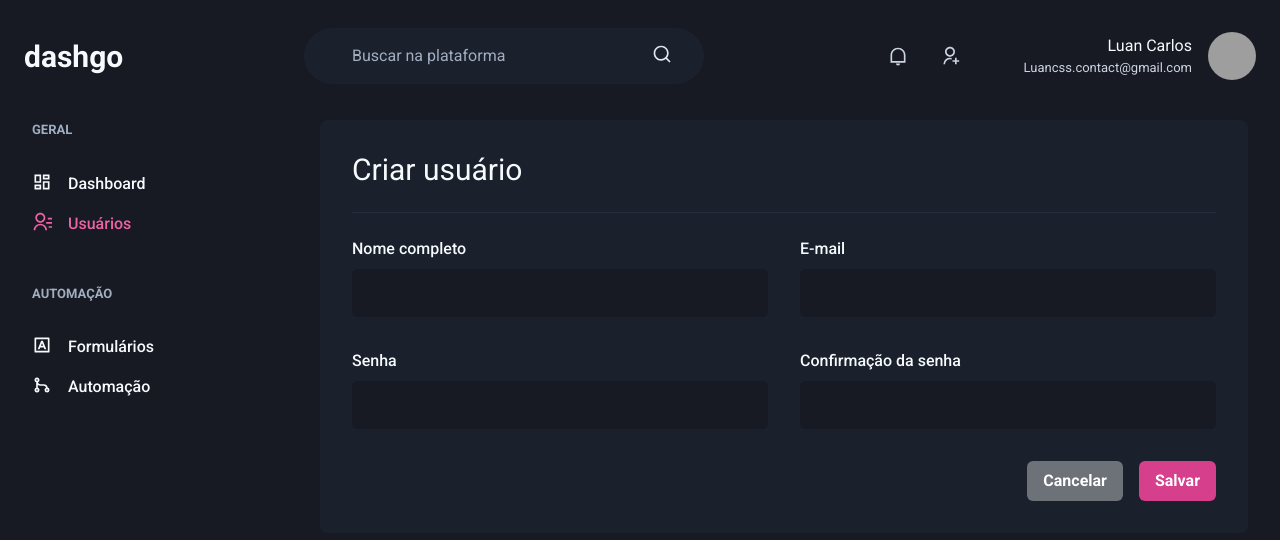
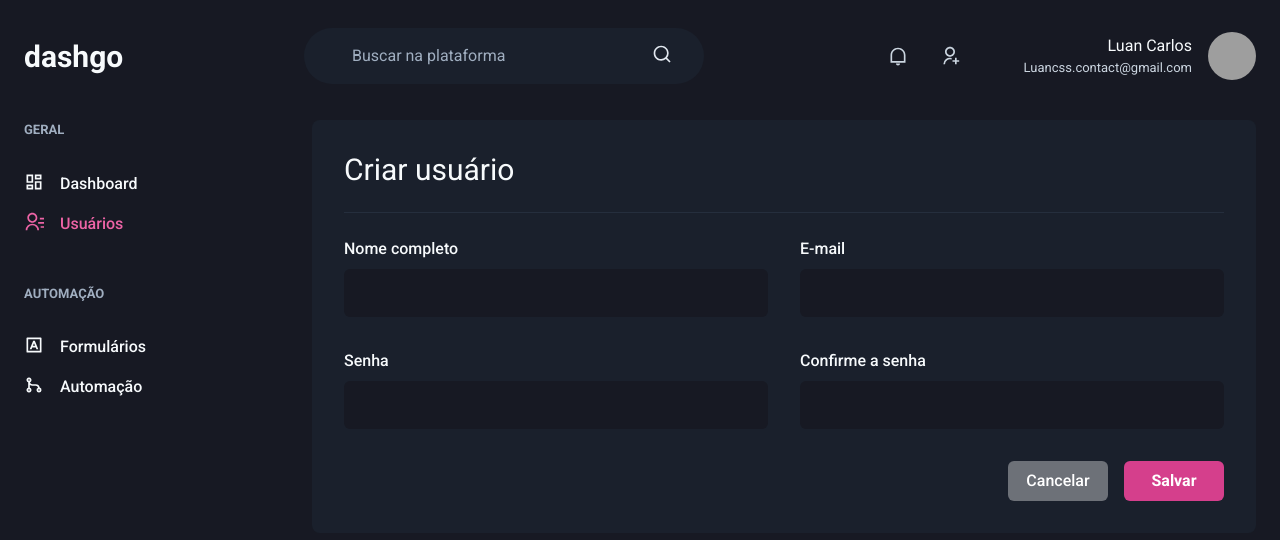
Before and after one commit to Luancss/Dashgo, a Next.js app: page /users/create in a window 1280 px wide. Shown: the top 540 px of the page. Built offline with nearby package versions, Linux system fonts and the light colour scheme; grey boxes are pictures that could not be loaded.

Commit message:
Form de criação de usuário

```diff
--- a/src/pages/users/create.tsx
+++ b/src/pages/users/create.tsx
@@ -1,6 +1,9 @@
 import { Sidebar } from "../../components/Sidebar";
 import { Input } from "../../components/Form/Input";
 import { Header } from "../../components/Header";
+import { SubmitHandler, useForm } from "react-hook-form";
+import * as yup from "yup";
+import { yupResolver } from "@hookform/resolvers/yup";
 
 import {
   Box,
@@ -14,38 +17,117 @@ import {
 } from "@chakra-ui/react";
 import Link from "next/link";
 
+type CreateUserFormData = {
+  name: string;
+  email: string;
+  password: string;
+  password_confirmation: string;
+};
+
+const CreateUserFormSchema = yup.object().shape({
+  name: yup.string().required("Nome obrigatório"),
+  email: yup.string().required("Digite seu e-mail").email("E-mail inválido"),
+  password: yup
+    .string()
+    .required("Digite sua senha")
+    .min(6, "No mínimo 6 caracteres"),
+  password_confirmation: yup.string().oneOf(
+    [
+      // null,
+      yup.ref("password"),
+    ],
+    "As senhas precisam ser iguals"
+  ),
+});
+
 export default function CreateUser() {
+  const { register, handleSubmit, formState, errors } = useForm({
+    resolver: yupResolver(CreateUserFormSchema),
+  });
+
+
+
   return (
     <Box>
       <Header />
-      <Flex w="100%" my="6" maxWidth={1400} mx="auto" px={["6", "8"]}>
+
+      <Flex w={"100%"} my={"6"} maxW={1480} mx={"auto"} px={"6"}>
         <Sidebar />
-        <Box flex="1" borderRadius={8} bg="gray.800" p="8">
-          <Heading size="lg" fontWeight="normal">
+
+        <Box
+          as="form"
+          flex={"1"}
+          borderRadius={8}
+          bg={"gray.800"}
+          p={["6", "8"]}
+          onSubmit={handleSubmit((async (values) => {
+              await new Promise(resolve => setTimeout(resolve, 2000));
+            }))}
+        >
+          <Heading size={"lg"} fontWeight={"normal"}>
             Criar usuário
           </Heading>
-          <Divider my="6" borderColor="gray.700" />
-          <VStack spacing="8">
-            <SimpleGrid minChildWidth="240px" spacing={["6", "8"]} w="100%">
-              <Input name="name" label="Nome completo" />
-              <Input name="email" type="email" label="E-mail" />
+          <Divider my={"6"} borderColor={"gray.700"} />
+
+          <VStack spacing={"8"}>
+            <SimpleGrid minChildWidth={240} spacing={["6", "8"]} width={"100%"}>
+              <Input
+
+                label={"Nome completo"}
+
+                {...register("name")}
+              />
+              <Input
+                type={"email"}
+                label={"E-mail"}
+
+                {...register("email")}
+              />
             </SimpleGrid>
 
-            <SimpleGrid minChildWidth="240px" spacing={["6", "8"]} w="100%">
-              <Input name="password" type="passdowrd" label="Senha" />
+            <SimpleGrid minChildWidth={240} spacing={["6", "8"]} width={"100%"}>
               <Input
-                name="password_confirmation"
-                type="password"
-                label="Confirmação da senha"
+                type={"password"}
+                label={"Senha"}
+
+                {...register("password")}
+              />
+              <Input
+                type={"password"}
+                label={"Confirme a senha"}
+                {...register("password_confirmation")}
               />
             </SimpleGrid>
           </VStack>
-          <Flex mt="8" justify="flex-end">
-            <HStack spacing="4">
-              <Link href={"/users"} passHref>
-                <Button colorScheme="whiteAlpha">Cancelar</Button>
-              </Link>
-              <Button colorScheme="pink">Salvar</Button>
+
+          <Flex mt={"8"}>
+            <HStack
+              spacing={"4"}
+              width={"100%"}
+              justify={["space-between", "flex-end"]}
+            >
+              <Button
+                as={Link}
+                href={"/users"}
+                passHref
+                minW={["45%", 100]}
+                colorScheme="whiteAlpha"
+                fontWeight={"medium"}
+                _hover={{
+                  bg: "gray.700",
+                }}
+              >
+                Cancelar
+              </Button>
+
+              <Button
+                type={"submit"}
+                colorScheme={"pink"}
+                minW={["45%", 100]}
+                isLoading={formState.isSubmitting}
+              >
+                Salvar
+              </Button>
             </HStack>
           </Flex>
         </Box>
```
